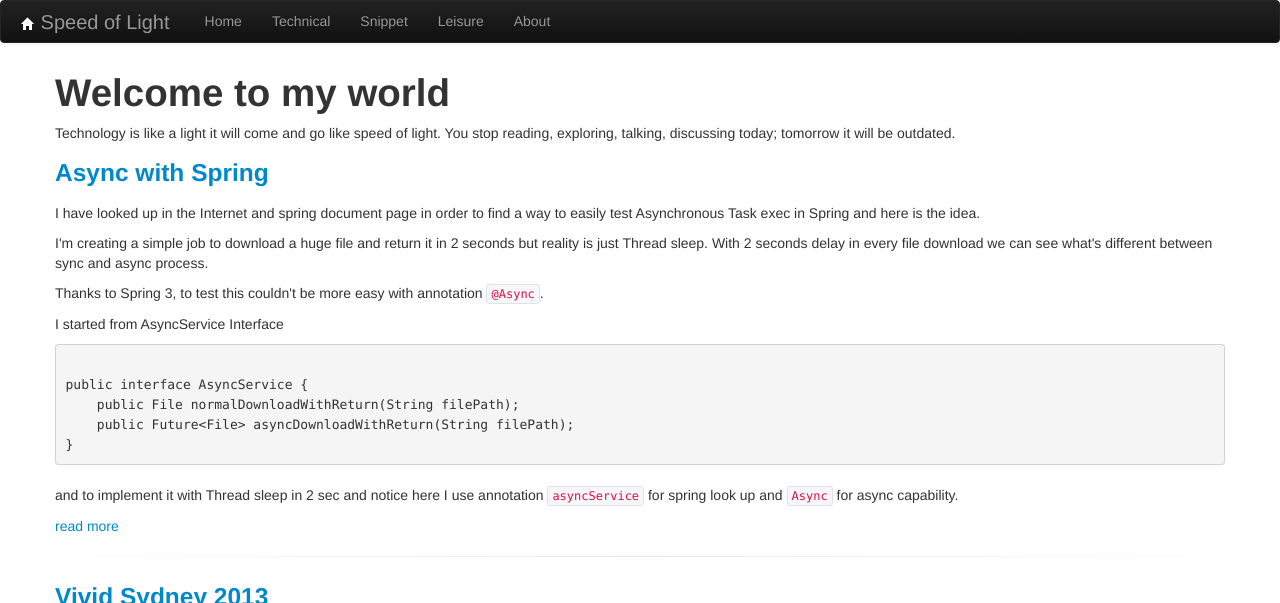
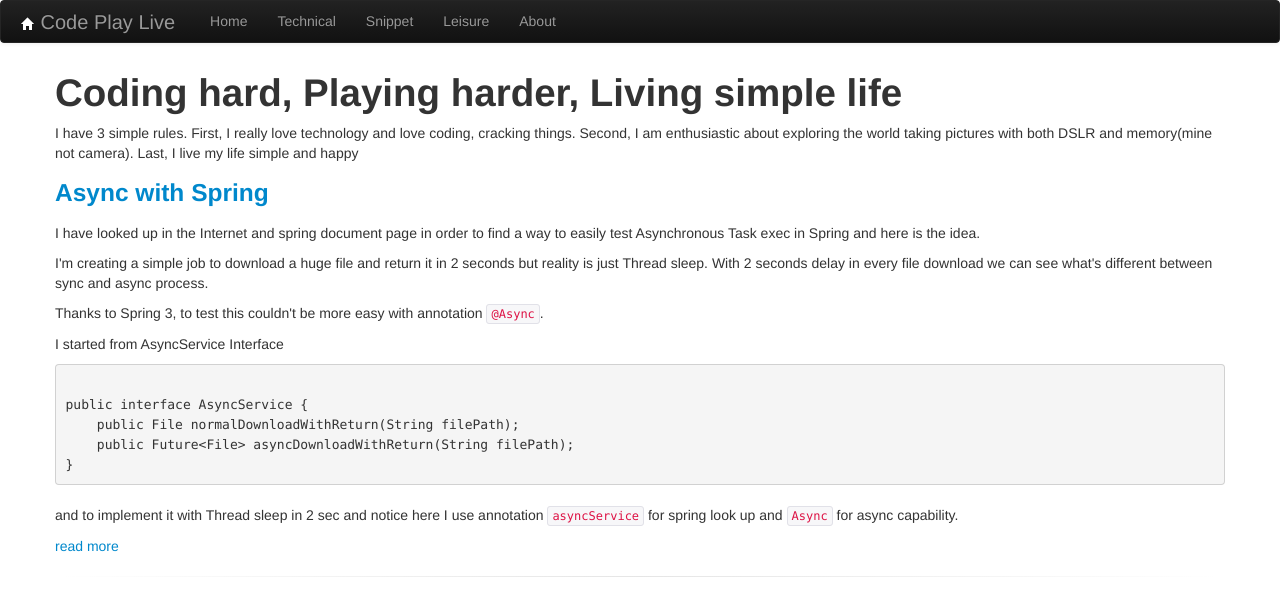
Before and after one commit to anonymint/anonymint.github.com, a Jekyll site: the page built from index.md, in a window 1280 px wide and 900 px high, cut to the strip 0-603 px from the top of the window. Built offline with Jekyll 4.4.1, drawn with Linux system fonts in a browser that asks for light colours; a style sheet for code colours, icons or effects is not loaded.

Commit message:
Change the highlight them to Code Play Live

```diff
--- a/_layouts/default.html
+++ b/_layouts/default.html
@@ -19,7 +19,7 @@
             			<span class="icon-bar"></span>
             			<span class="icon-bar"></span>
           			</button>
-					<a class="brand" href="/"><i class="icon-home icon-white"></i> Speed of Light</a>
+					<a class="brand" href="/"><i class="icon-home icon-white"></i> Code Play Live</a>
 					<!--
 					<ul class="nav">
 						<li><a href="/index.html">Home</a></li>
--- a/index.md
+++ b/index.md
@@ -1,11 +1,11 @@
 ---
 layout: default
-title: Speed of Light
+title: Code Play Live
 ---
 
-<h1>Welcome to my world</h1>
+<h1>Coding hard, Playing harder, Living simple life</h1>
 
-<p>Technology is like a light it will come and go like speed of light. You stop reading, exploring, talking, discussing today; tomorrow it will be outdated.</p>
+<p>I have 3 simple rules. First, I really love technology and love coding, cracking things. Second, I am enthusiastic about exploring the world taking pictures with both DSLR and memory(mine not camera). Last, I live my life simple and happy</p>
 
 <div>
 {% for post in site.posts %}
```
